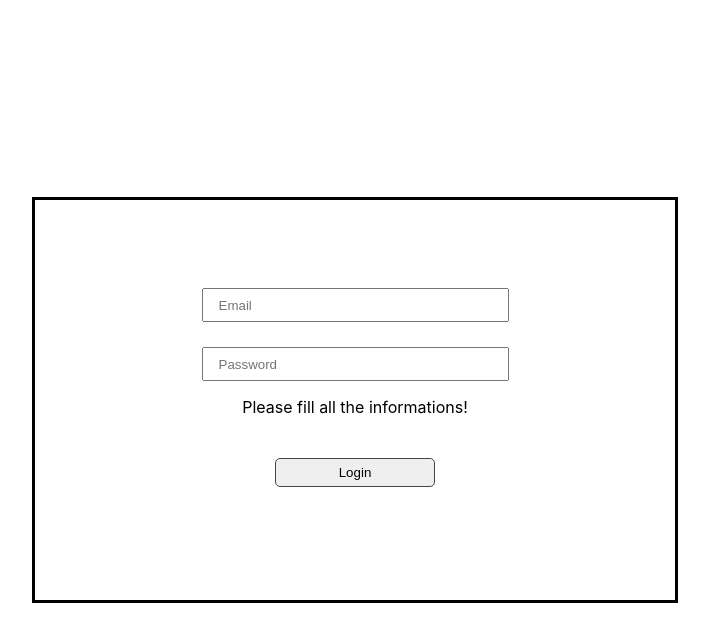
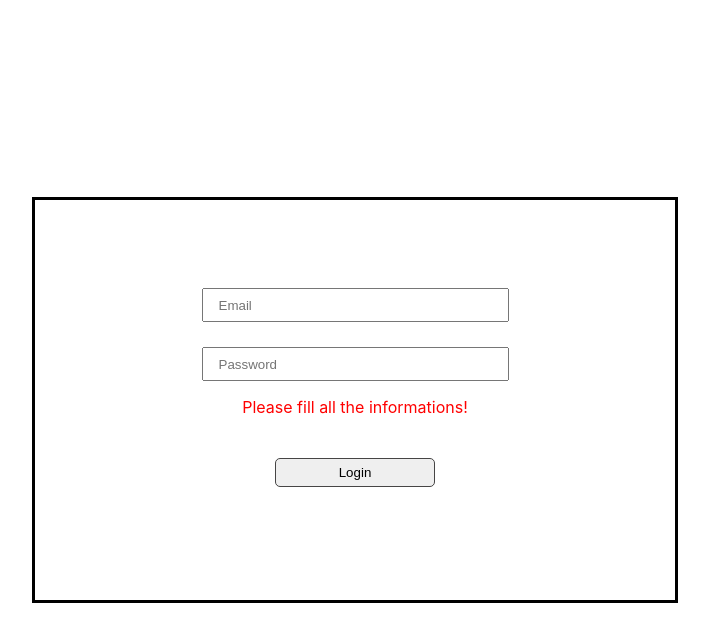
Before and after one commit to sandeshstha1222/Ecommerce-Project, a React (Create React App) app in the folder frontend/: page /login in a window 1280 px wide. Both pictures are taken after a click on the button "Login". Shown: the top 642 px of the page, without its empty margins (285-994 px from the left). Built offline with nearby package versions, Linux system fonts and the light colour scheme.

Commit message:
validation

```diff
--- a/frontend/src/components/login/Login.js
+++ b/frontend/src/components/login/Login.js
@@ -16,8 +16,11 @@ function Login() {
 
   const validation = () => {
     if (!form.email && !form.pass) {
-      alert('please fill all the informations below');
       setFormErr(false);
+    } else if (!form.email) {
+      setFormErr('emailErr');
+    } else if (!form.pass) {
+      setFormErr('passErr');
     }
   };
   return (
@@ -31,6 +34,11 @@ function Login() {
             value={form.email}
             onChange={(e) => handleChange(e.target.name, e.target.value)}
           />
+          {formErr == 'emailErr' ? (
+            <p style={{ color: 'red' }}>Please enter your email...</p>
+          ) : (
+            <></>
+          )}
         </div>
         <div className="input">
           <input
@@ -40,7 +48,14 @@ function Login() {
             value={form.pass}
             onChange={(e) => handleChange(e.target.name, e.target.value)}
           />
-          {!formErr && <p>Please fill all the informations!</p>}
+          {formErr == 'passErr' ? (
+            <p style={{ color: 'red' }}>Please enter your password...</p>
+          ) : (
+            <></>
+          )}
+          {!formErr && (
+            <p style={{ color: 'red' }}>Please fill all the informations!</p>
+          )}
         </div>
 
         <div className="input">
```
